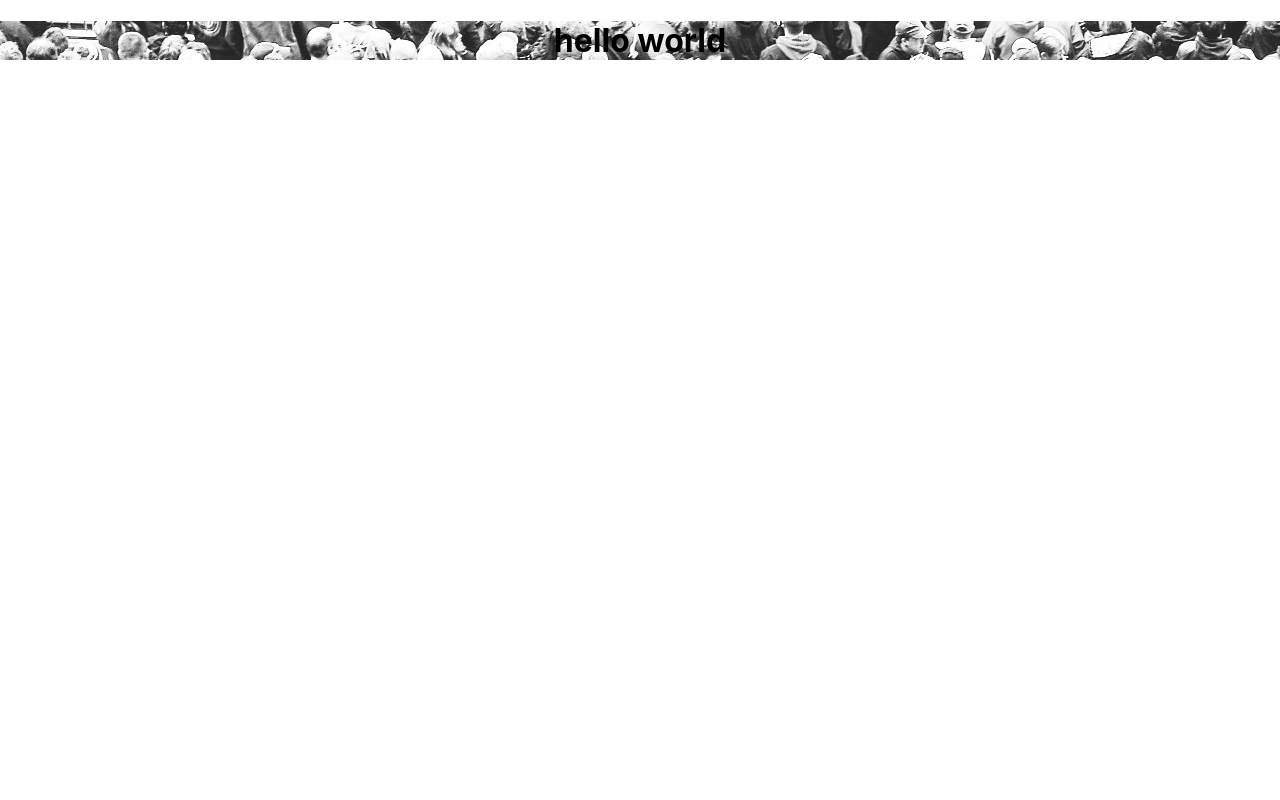
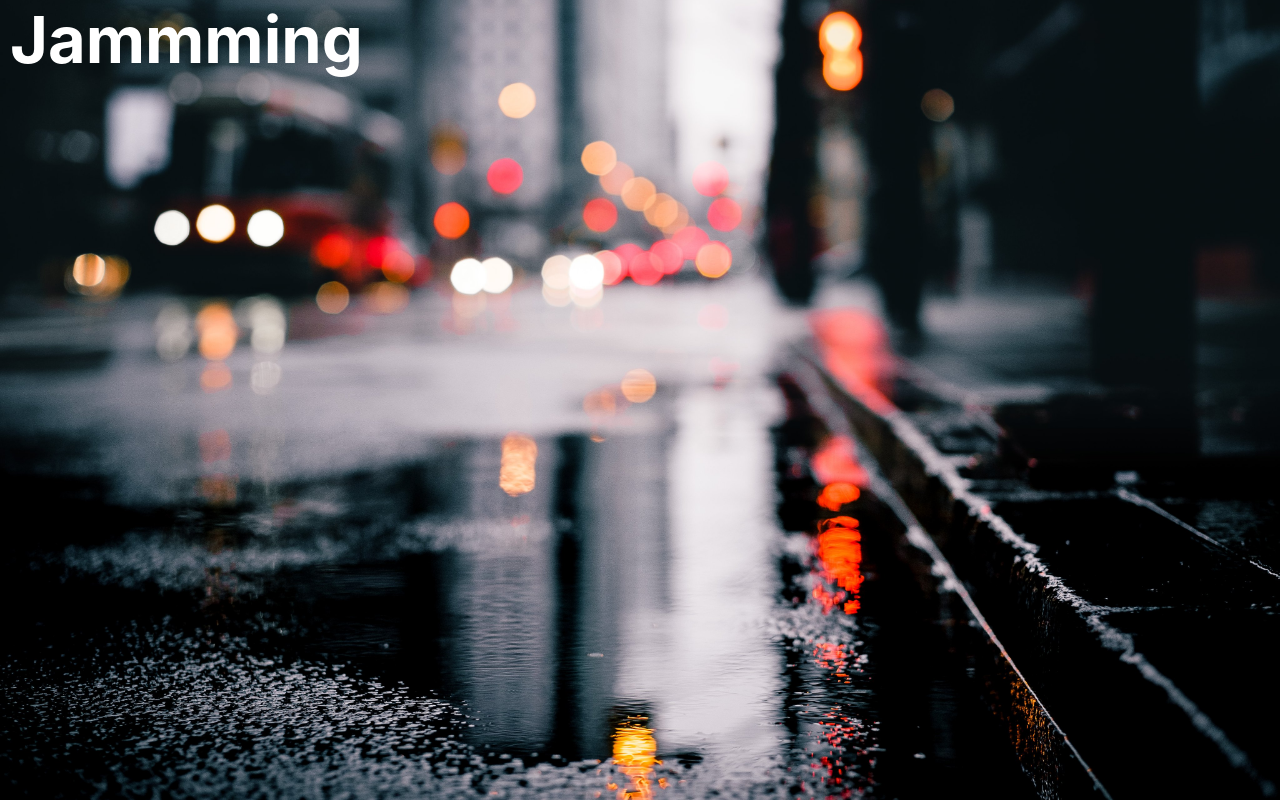
Before and after one commit to leandrocitygear/playlife, a React (Create React App) app: page / in a window 1280 px wide. Built offline with nearby package versions, Linux system fonts and the light colour scheme.

Commit message:
First App design

```diff
--- a/src/Components/App/App.css
+++ b/src/Components/App/App.css
@@ -1,39 +1,24 @@
-.App {
-  text-align: center;
-  background-image: url(./background.jpg);
+html, body, #root {
+  height: 100%;
+
 }
 
-.App-logo {
-  height: 40vmin;
-  pointer-events: none;
+
+.App {
+  height: 100%;
+  background-image: url(./FsUv1KnWIA4xq39.jpeg);
+  background-size: cover;
+  background-position: center;
+  background-repeat: no-repeat;
+  padding: 0px;
+  /* text-align: center; */
 }
 
-@media (prefers-reduced-motion: no-preference) {
-  .App-logo {
-    animation: App-logo-spin infinite 20s linear;
-  }
+h1 {
+  /* border: solid blue; */
+  padding: 0px;
+margin: auto 10px;
+  font-size: 65px;
+  color: white;
+
 }
-
-.App-header {
-  background-color: #282c34;
-  min-height: 100vh;
-  display: flex;
-  flex-direction: column;
-  align-items: center;
-  justify-content: center;
-  font-size: calc(10px + 2vmin);
-  color: white;
-}
-
-.App-link {
-  color: #61dafb;
-}
-
-@keyframes App-logo-spin {
-  from {
-    transform: rotate(0deg);
-  }
-  to {
-    transform: rotate(360deg);
-  }
-}
--- a/src/Components/App/App.js
+++ b/src/Components/App/App.js
@@ -4,7 +4,8 @@ import './App.css';
 function App() {
   return (
     <div className="App">
-      <h1>hello world</h1>
+      <h1>Jammming</h1>
+
     </div>
   );
 }
```
Also changed, not shown: src/Components/App/FsUv1KnWIA4xq39.jpeg (added), src/Components/App/background.jpg (deleted), src/Components/Playlist/Playlist.css (added), src/Components/Playlist/Playlist.js (added), src/Components/Searchbar/Search.css (added), src/Components/Searchbar/Search.js (added), src/Components/Searchresults/Results.css (added), src/Components/Searchresults/Results.js (added), src/Components/Track/Track.css (added), src/Components/Track/Track.js (added), src/Components/Tracklist/Tracklist.css (added), src/Components/Tracklist/Tracklist.js (added).
